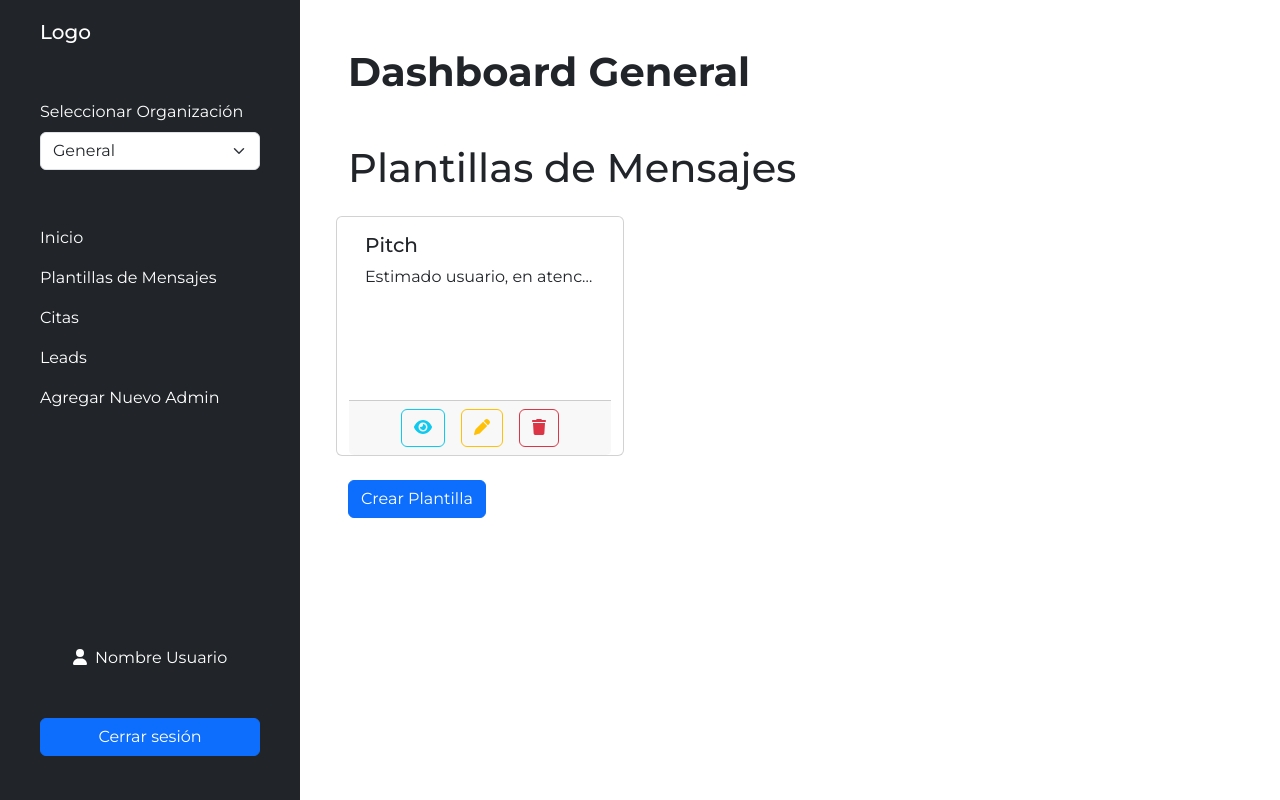
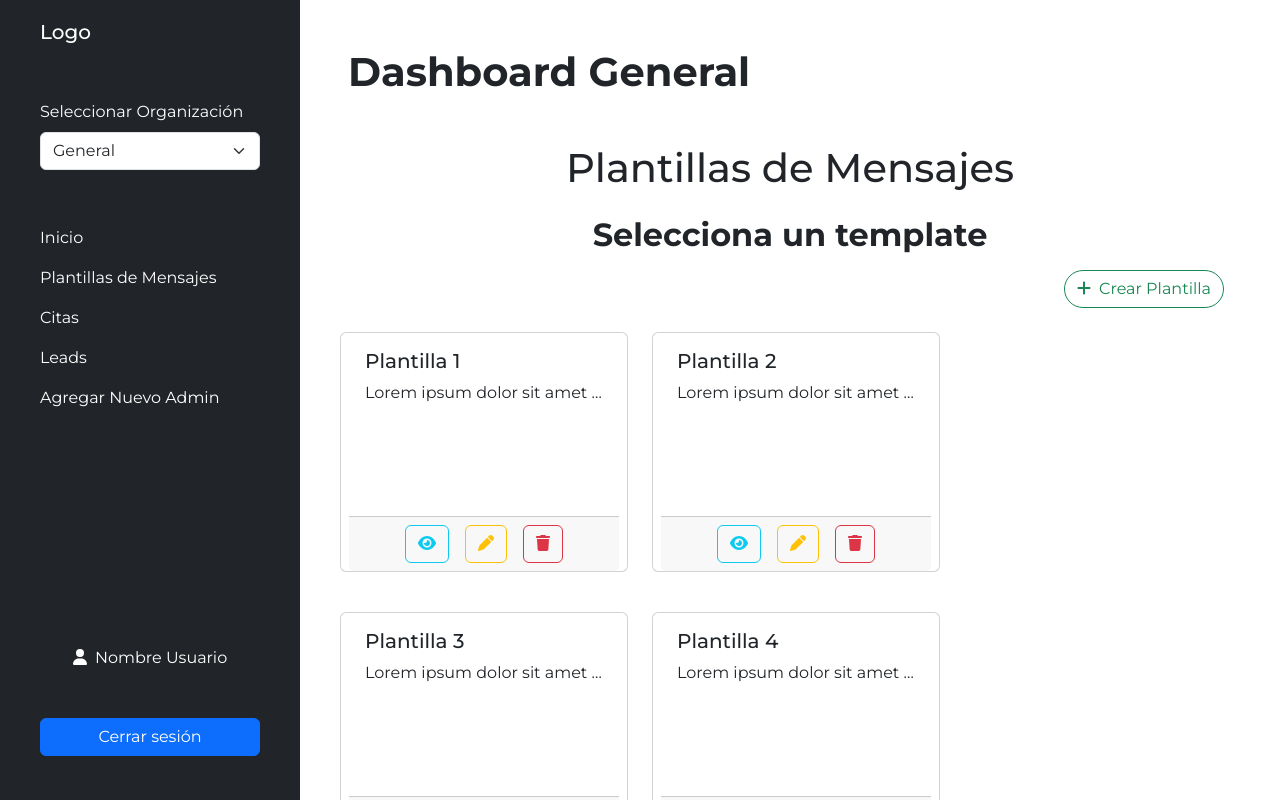
Before and after one commit to No-Country-simulation/h4-05-vocaltech, a React (Create React App) app in the folder frontend/: page /admin-dashboard/templates in a window 1280 px wide. Built offline with nearby package versions, Linux system fonts and the light colour scheme; a web font is replaced by a local one.

Commit message:
feat(template cards): implmented logic for dinamic template cards

```diff
--- a/frontend/src/components/admin/CardAdmin.js
+++ b/frontend/src/components/admin/CardAdmin/CardAdmin.js
@@ -3,14 +3,14 @@ import { faEye } from "@fortawesome/free-solid-svg-icons";
 import { faPen } from "@fortawesome/free-solid-svg-icons";
 import { faTrash } from "@fortawesome/free-solid-svg-icons";
 
-export const CardAdmin = () => {
+export const CardAdmin = ({title, description}) => {
   return (
-    <div className="row">
-      <div className="card col-3" style={{ width: "18rem", height: "15rem" }}>
+    <>
+      <div className="card" style={{ width: "18rem", height: "15rem" }}>
         <div className="card-body">
-          <h5 className="card-title">Pitch</h5>
+          <h5 className="card-title">{title}</h5>
           <p className="card-text text-truncate">
-            Estimado usuario, en atención a la solicitud de tu pitch este es Lorem ipsum dolor sit amet, consectetur adipiscing elit, sed do eiusmod tempor incididunt ut labore et dolore magna aliqua. Ut enim ad minim veniam, quis nostrud exercitation ullamco laboris nisi ut aliquip ex ea commodo consequat. Duis aute irure dolor in reprehenderit in voluptate velit esse cillum dolore eu fugiat nulla pariatur. Excepteur sint occaecat cupidatat non proident, sunt in culpa qui officia deserunt mollit anim id est laborum.
+            {description}
           </p>
         </div>
         <div className="card-footer d-flex justify-content-center">
@@ -25,6 +25,6 @@ export const CardAdmin = () => {
           </button>
         </div>
       </div>
-    </div>
+    </>
   );
 };
--- /dev/null
+++ b/frontend/src/components/admin/CardAdmin/CardTemplates.js
@@ -0,0 +1,18 @@
+import { CardAdmin } from "./CardAdmin";
+import { templatesContent } from "../../../utils/templatesContent";
+
+export const CardTemplates = () => {
+  return (
+    <section className="container">
+      <div className="row g-3 gap-4">
+        {templatesContent.map((template) => (
+          <CardAdmin
+            key={template.id}
+            title={template.title}
+            description={template.description}
+          />
+        ))}
+      </div>
+    </section>
+  );
+};
--- /dev/null
+++ b/frontend/src/utils/templatesContent.js
@@ -0,0 +1,22 @@
+export const templatesContent = [
+    {
+        id: 1,
+        title: "Plantilla 1",
+        description: "Lorem ipsum dolor sit amet consectetur adipisicing elit. Quos, quia."
+    },
+    {
+        id: 2,
+        title: "Plantilla 2",
+        description: "Lorem ipsum dolor sit amet consectetur adipisicing elit. Quos, quia."
+    },
+    {
+        id: 3,
+        title: "Plantilla 3",
+        description: "Lorem ipsum dolor sit amet consectetur adipisicing elit. Quos, quia."
+    },
+    {
+        id: 4,
+        title: "Plantilla 4",
+        description: "Lorem ipsum dolor sit amet consectetur adipisicing elit. Quos, quia."
+    }
+];
--- a/frontend/src/views/admin/Templates.js
+++ b/frontend/src/views/admin/Templates.js
@@ -1,4 +1,6 @@
-import { CardAdmin } from "../../components/admin/CardAdmin";
+import { CardTemplates } from "../../components/admin/CardAdmin/CardTemplates";
+import { FontAwesomeIcon } from "@fortawesome/react-fontawesome";
+import { faPlus } from "@fortawesome/free-solid-svg-icons";
 
 export const Templates = () => {
   return (
@@ -6,11 +8,21 @@ export const Templates = () => {
       <div className="container">
         <div className="row">
           <div className="col-md-12">
-            <h1 className="mb-4">Plantillas de Mensajes</h1>
+            <h1 className="mb-4 text-center">Plantillas de Mensajes</h1>
+            <div className="row d-flex justify-content-end mb-4">
+              <h2 className="display-7 fw-bolder text-center pb-3">
+                Selecciona un template
+              </h2>
+              <div className="col-md-4 text-end me-2">
+                <button className="btn btn-outline-success rounded-pill">
+                  <FontAwesomeIcon className="me-2" icon={faPlus} />
+                  Crear Plantilla
+                </button>
+              </div>
+            </div>
             <div className="row mb-4">
-              <CardAdmin />
+              <CardTemplates />
             </div>
-            <button className="btn btn-primary">Crear Plantilla</button>
           </div>
         </div>
       </div>
```
